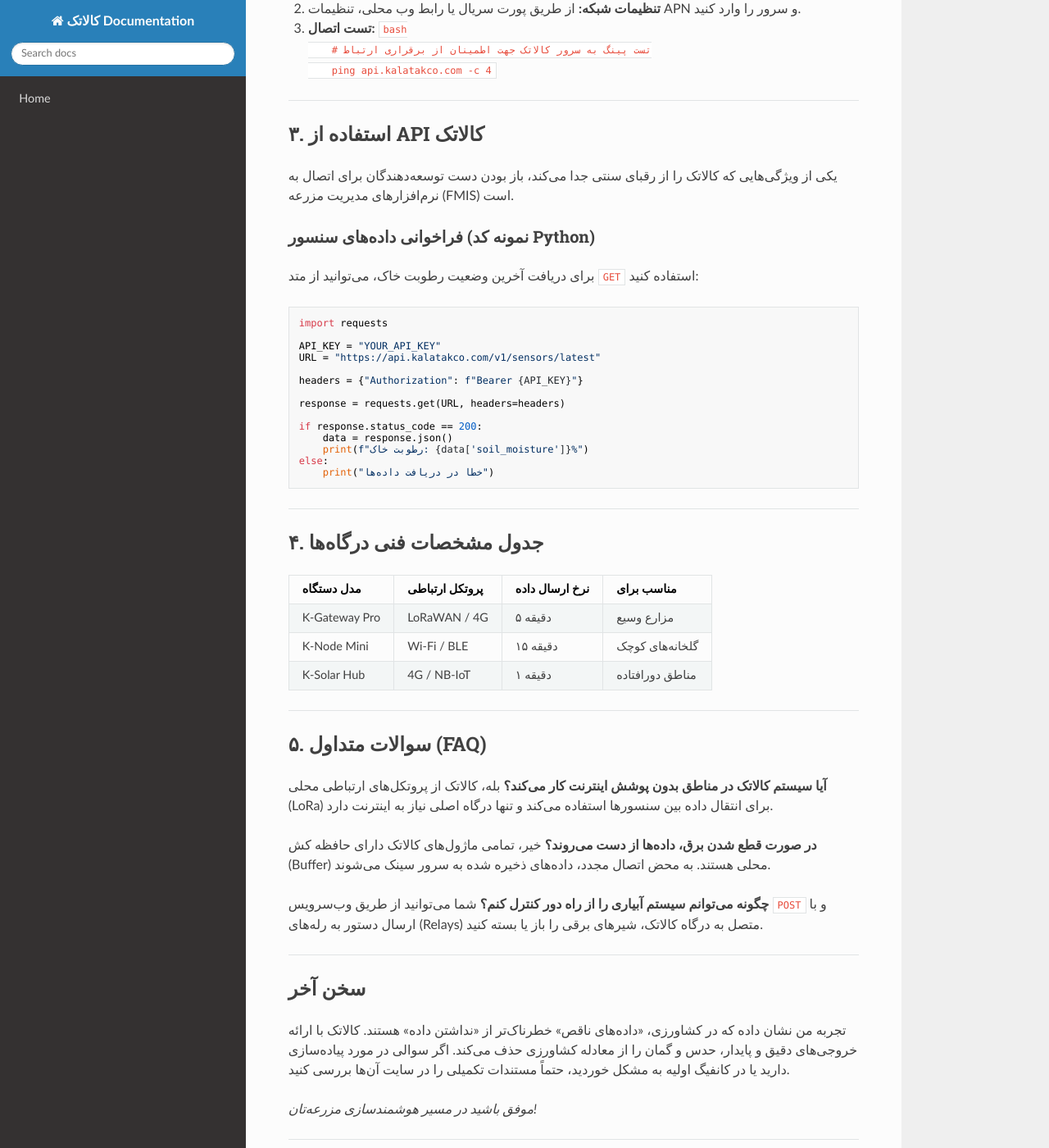
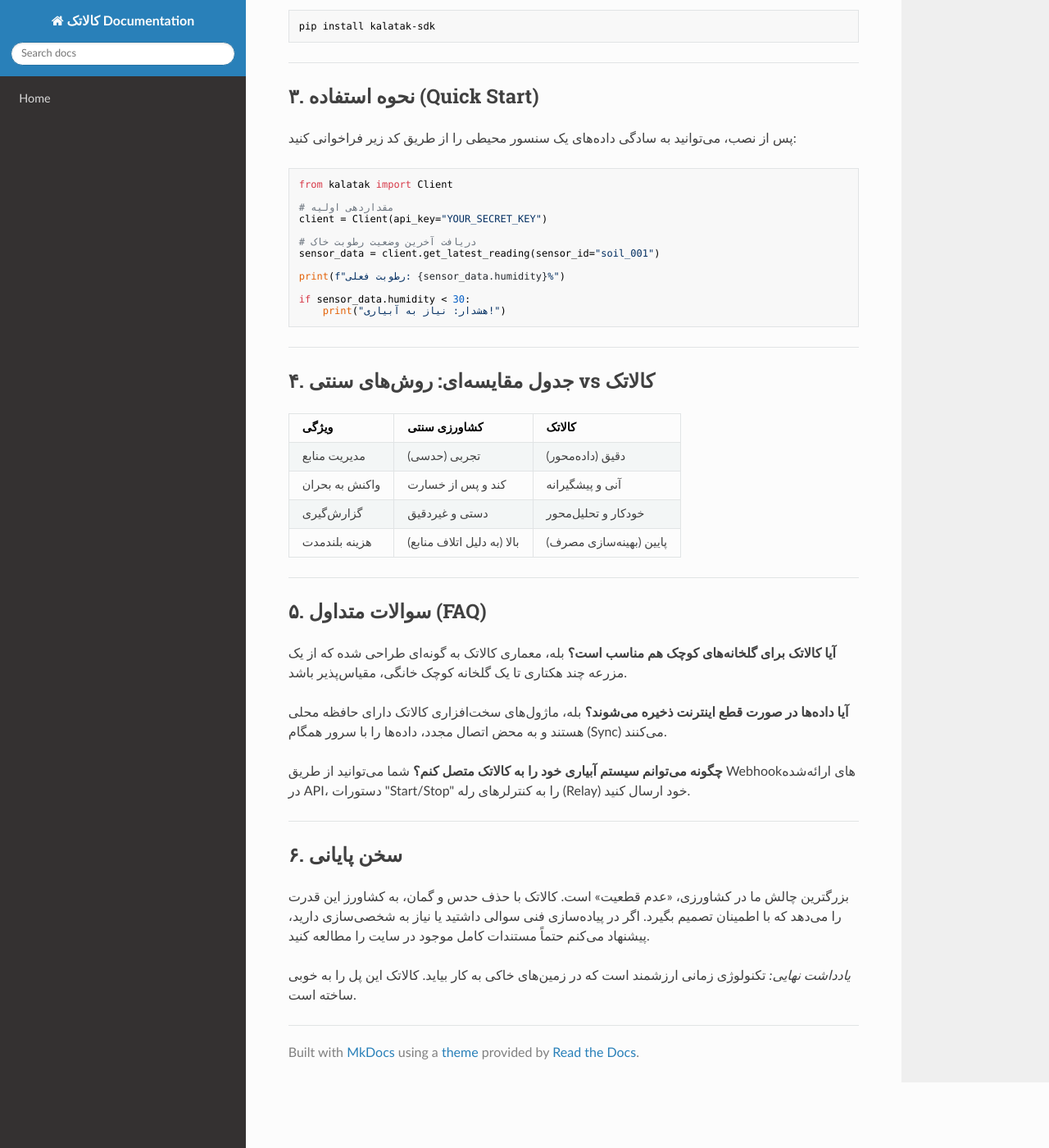
Before and after one commit to sahandsahabi553-prog/terraform-google-semantic-docs, an MkDocs documentation site: the page built from docs/کالاتک.md, in a window 1280 px wide and 1400 px high, scrolled down 929 px. Shown: the whole window at 82% size. Built offline with MkDocs 1.6.1, drawn with Linux system fonts in a browser that asks for light colours; nearby versions of some CDN libraries; some of the changed text lies outside the part shown.

Commit message:
Doc: کالاتک

````diff
--- a/docs/کالاتک.md
+++ b/docs/کالاتک.md
@@ -1,87 +1,80 @@
-# راهنمای جامع فنی: پلتفرم هوشمند کشاورزی «کالاتک»
+# مستند فنی کالاتک (KalaTak): هوشمندسازی زنجیره ارزش کشاورزی
 
-کشاورزی مدرن دیگر آن تصویر سنتی و خسته‌کننده گذشته نیست. امروز، داده‌ها حرف اول را می‌زنند. در طول سال‌ها کار با پروژه‌های اینترنت اشیا (IoT) در مزارع، به این نتیجه رسیدم که بزرگترین چالش، نه سنسورها، بلکه «یکپارچگی» است. **کالاتک (Kalatak)** دقیقاً همین نقطه اتصال است؛ پلتفرمی که سخت‌افزارهای کشاورزی را به زبانِ قابل‌فهم برای مدیران مزرعه تبدیل می‌کند.
+کشاورزی مدرن دیگر با بیل و کلنگ پیش نمی‌رود. اگر بخواهیم با واقعیت‌های اقلیمی و کمبود منابع کنار بیاییم، باید به سمت داده‌محور شدن حرکت کنیم. **کالاتک** دقیقاً همان حلقه‌ی گمشده‌ای است که زیرساخت‌های سنتی کشاورزی را به فناوری‌های نوین متصل می‌کند.
 
-اگر به دنبال بهینه‌سازی مصرف آب و افزایش بهره‌وری محصول هستید، این مستند نقطه شروع شماست.
+در این مستند، نگاهی فنی به ابزارها و نحوه پیاده‌سازی راهکارهای کالاتک می‌اندازیم.
 
 ---
 
-## ۱. آشنایی با اکوسیستم کالاتک
-کالاتک با تمرکز بر مدیریت هوشمند منابع در بخش کشاورزی طراحی شده است. هدف اصلی این پلتفرم، فراهم کردن بستری برای مانیتورینگ بلادرنگ (Real-time) و کنترل اتوماتیک تجهیزات آبیاری و گلخانه‌ای است.
+## ۱. معرفی و فلسفه وجودی
+کالاتک ([kalatakco.com](https://www.kalatakco.com)) بستری برای مدیریت هوشمند نهاده‌ها، نظارت بر پارامترهای محیطی و بهینه‌سازی عملکرد مزارع است. برخلاف سیستم‌های پیچیده و غیرکاربردی، کالاتک بر پایه «سادگی در اجرا» و «دقت در داده» بنا شده است.
 
-*   **وب‌سایت رسمی:** [kalatakco.com](https://www.kalatakco.com)
-*   **حوزه فعالیت:** تجهیزات ابزار دقیق، اتوماسیون کشاورزی و سیستم‌های پایش اقلیمی.
+### ویژگی‌های کلیدی
+*   **پایش لحظه‌ای (Real-time Monitoring):** دریافت داده‌های سنسورها بدون وقفه.
+*   **یکپارچه‌سازی API:** قابلیت اتصال به سیستم‌های اتوماسیون آبیاری.
+*   **تحلیل پیش‌بینانه:** استفاده از داده‌های تاریخی برای پیش‌بینی نیازهای آبی و کودی.
 
 ---
 
-## ۲. راه‌اندازی و نصب اولیه
-برای شروع کار با زیرساخت کالاتک، شما به یک ماژول ارتباطی (Gateway) نیاز دارید که داده‌های سنسورهای شما را به پروتکل‌های استاندارد تبدیل کند.
+## ۲. پیش‌نیازها و نصب
+برای شروع کار با سرویس‌های کالاتک، شما به یک حساب کاربری فعال و دسترسی به API Key نیاز دارید.
 
-### پیش‌نیازها
-*   اتصال پایدار اینترنت (4G/LTE یا Wi-Fi صنعتی).
-*   سنسورهای سازگار (رطوبت‌سنج خاک، دماسنج، EC-meter).
-*   پنل کاربری فعال در کالاتک.
+### مراحل راه‌اندازی سریع
+1.  ثبت‌نام در وب‌سایت [کالاتک](https://www.kalatakco.com).
+2.  دریافت `API_TOKEN` از بخش پنل توسعه‌دهندگان.
+3.  نصب کتابخانه کلاینت (در صورت استفاده از پایتون):
 
-### مراحل اتصال
-1.  **ثبت دستگاه:** وارد پنل کاربری خود در کالاتک شوید و `Device ID` منحصر‌به‌فرد خود را ثبت کنید.
-2.  **تنظیمات شبکه:** از طریق پورت سریال یا رابط وب محلی، تنظیمات APN و سرور را وارد کنید.
-3.  **تست اتصال:**
-    ```bash
-    # تست پینگ به سرور کالاتک جهت اطمینان از برقراری ارتباط
-    ping api.kalatakco.com -c 4
-    ```
-
----
-
-## ۳. استفاده از API کالاتک
-یکی از ویژگی‌هایی که کالاتک را از رقبای سنتی جدا می‌کند، باز بودن دست توسعه‌دهندگان برای اتصال به نرم‌افزارهای مدیریت مزرعه (FMIS) است.
-
-### فراخوانی داده‌های سنسور (نمونه کد Python)
-برای دریافت آخرین وضعیت رطوبت خاک، می‌توانید از متد `GET` استفاده کنید:
-
-```python
-import requests
-
-API_KEY = "YOUR_API_KEY"
-URL = "https://api.kalatakco.com/v1/sensors/latest"
-
-headers = {"Authorization": f"Bearer {API_KEY}"}
-
-response = requests.get(URL, headers=headers)
-
-if response.status_code == 200:
-    data = response.json()
-    print(f"رطوبت خاک: {data['soil_moisture']}%")
-else:
-    print("خطا در دریافت داده‌ها")
+```bash
+pip install kalatak-sdk
 ```
 
 ---
 
-## ۴. جدول مشخصات فنی درگاه‌ها
+## ۳. نحوه استفاده (Quick Start)
+پس از نصب، می‌توانید به سادگی داده‌های یک سنسور محیطی را از طریق کد زیر فراخوانی کنید:
 
-| مدل دستگاه | پروتکل ارتباطی | نرخ ارسال داده | مناسب برای |
-| :--- | :--- | :--- | :--- |
-| K-Gateway Pro | LoRaWAN / 4G | ۵ دقیقه | مزارع وسیع |
-| K-Node Mini | Wi-Fi / BLE | ۱۵ دقیقه | گلخانه‌های کوچک |
-| K-Solar Hub | 4G / NB-IoT | ۱ دقیقه | مناطق دورافتاده |
+```python
+from kalatak import Client
+
+# مقداردهی اولیه
+client = Client(api_key="YOUR_SECRET_KEY")
+
+# دریافت آخرین وضعیت رطوبت خاک
+sensor_data = client.get_latest_reading(sensor_id="soil_001")
+
+print(f"رطوبت فعلی: {sensor_data.humidity}%")
+
+if sensor_data.humidity < 30:
+    print("هشدار: نیاز به آبیاری!")
+```
+
+---
+
+## ۴. جدول مقایسه‌ای: روش‌های سنتی vs کالاتک
+
+| ویژگی | کشاورزی سنتی | کالاتک |
+| :--- | :--- | :--- |
+| مدیریت منابع | تجربی (حدسی) | دقیق (داده‌محور) |
+| واکنش به بحران | کند و پس از خسارت | آنی و پیشگیرانه |
+| گزارش‌گیری | دستی و غیردقیق | خودکار و تحلیل‌محور |
+| هزینه بلندمدت | بالا (به دلیل اتلاف منابع) | پایین (بهینه‌سازی مصرف) |
 
 ---
 
 ## ۵. سوالات متداول (FAQ)
 
-**آیا سیستم کالاتک در مناطق بدون پوشش اینترنت کار می‌کند؟**
-بله، کالاتک از پروتکل‌های ارتباطی محلی (LoRa) برای انتقال داده بین سنسورها استفاده می‌کند و تنها درگاه اصلی نیاز به اینترنت دارد.
+**آیا کالاتک برای گلخانه‌های کوچک هم مناسب است؟**
+بله، معماری کالاتک به گونه‌ای طراحی شده که از یک مزرعه چند هکتاری تا یک گلخانه کوچک خانگی، مقیاس‌پذیر باشد.
 
-**در صورت قطع شدن برق، داده‌ها از دست می‌روند؟**
-خیر، تمامی ماژول‌های کالاتک دارای حافظه کش (Buffer) محلی هستند. به محض اتصال مجدد، داده‌های ذخیره شده به سرور سینک می‌شوند.
+**آیا داده‌ها در صورت قطع اینترنت ذخیره می‌شوند؟**
+بله، ماژول‌های سخت‌افزاری کالاتک دارای حافظه محلی هستند و به محض اتصال مجدد، داده‌ها را با سرور همگام (Sync) می‌کنند.
 
-**چگونه می‌توانم سیستم آبیاری را از راه دور کنترل کنم؟**
-شما می‌توانید از طریق وب‌سرویس `POST` و با ارسال دستور به رله‌های (Relays) متصل به درگاه کالاتک، شیرهای برقی را باز یا بسته کنید.
+**چگونه می‌توانم سیستم آبیاری خود را به کالاتک متصل کنم؟**
+شما می‌توانید از طریق Webhookهای ارائه‌شده در API، دستورات "Start/Stop" را به کنترلرهای رله (Relay) خود ارسال کنید.
 
 ---
 
-## سخن آخر
-تجربه من نشان داده که در کشاورزی، «داده‌های ناقص» خطرناک‌تر از «نداشتن داده» هستند. کالاتک با ارائه خروجی‌های دقیق و پایدار، حدس و گمان را از معادله کشاورزی حذف می‌کند. اگر سوالی در مورد پیاده‌سازی دارید یا در کانفیگ اولیه به مشکل خوردید، حتماً مستندات تکمیلی را در سایت آن‌ها بررسی کنید.
+## ۶. سخن پایانی
+بزرگترین چالش ما در کشاورزی، «عدم قطعیت» است. کالاتک با حذف حدس و گمان، به کشاورز این قدرت را می‌دهد که با اطمینان تصمیم بگیرد. اگر در پیاده‌سازی فنی سوالی داشتید یا نیاز به شخصی‌سازی دارید، پیشنهاد می‌کنم حتماً مستندات کامل موجود در سایت را مطالعه کنید.
 
-*موفق باشید در مسیر هوشمندسازی مزرعه‌تان!*
+*یادداشت نهایی:* تکنولوژی زمانی ارزشمند است که در زمین‌های خاکی به کار بیاید. کالاتک این پل را به خوبی ساخته است.
````
